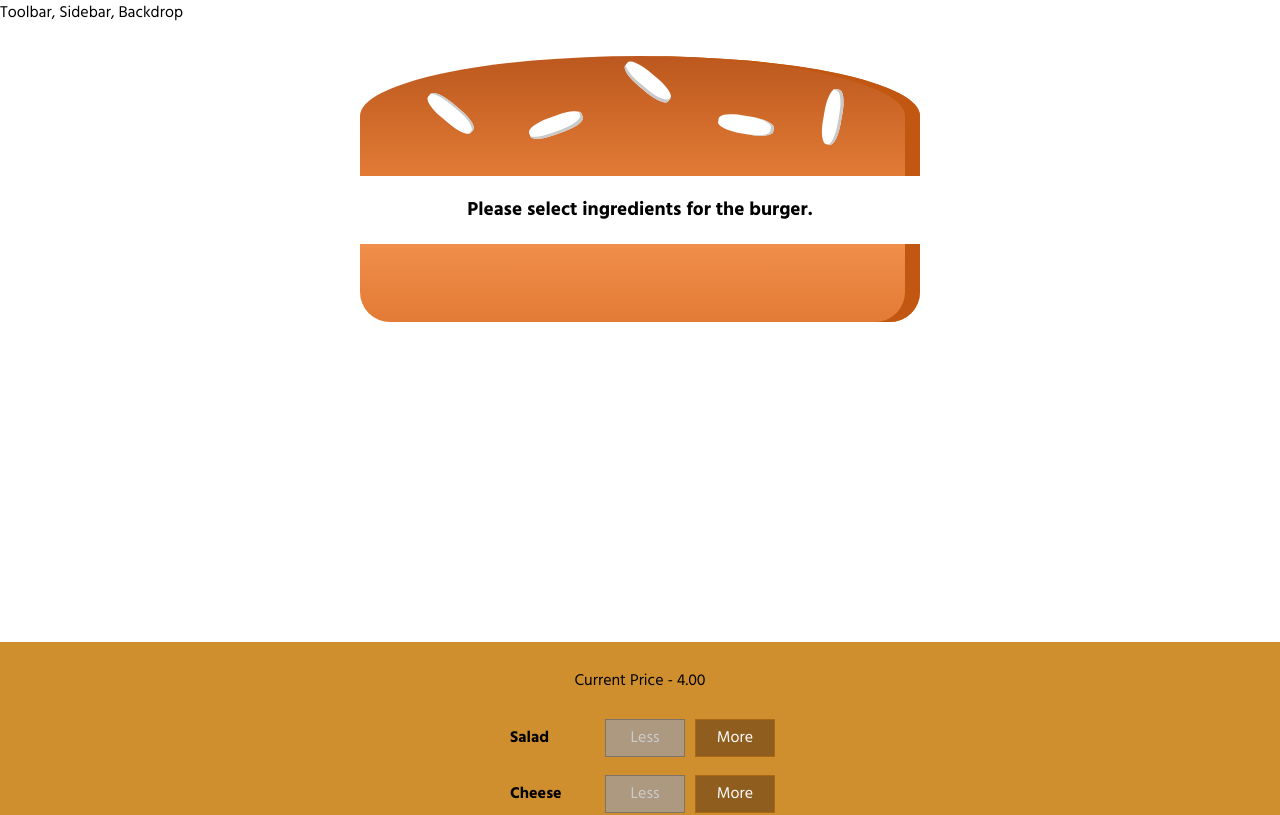
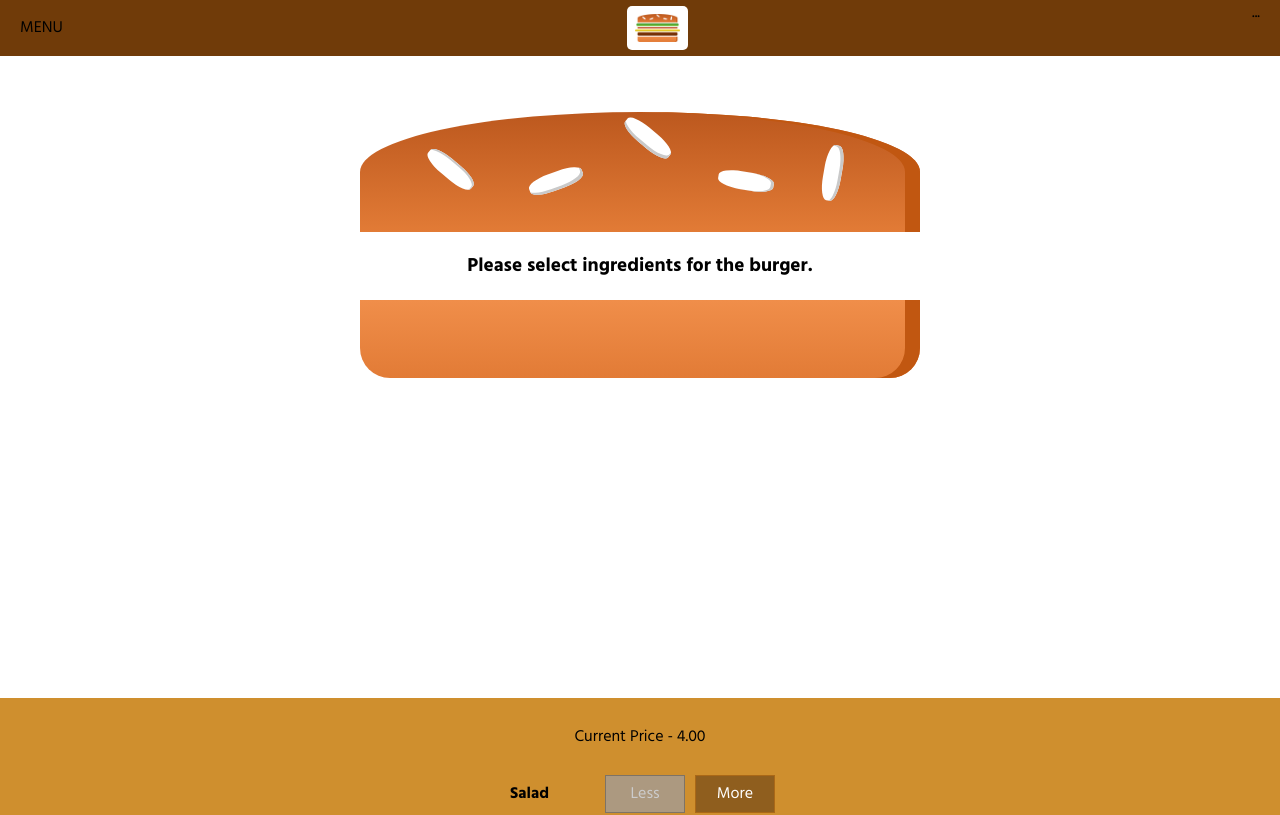
Before and after one commit to monishkumar7/burger-builder, a React app: page / in a window 1280 px wide. Shown: the top 815 px of the page. Built offline with nearby package versions, Linux system fonts and the light colour scheme.

Commit message:
add nav bar and logo

```diff
--- a/src/components/Layout/Layout.css
+++ b/src/components/Layout/Layout.css
@@ -1,3 +1,3 @@
 .Content {
-    margin-top: 16px;
+    margin-top: 72px;
 }
--- a/src/components/Layout/Layout.js
+++ b/src/components/Layout/Layout.js
@@ -2,10 +2,12 @@
 
 import Aux from '../../hoc/Aux';
 import classes from './Layout.css';
+import Toolbar from '../Navigation/Toolbar/Toolbar';
 
 const layout = (props) => (
     <Aux>
-        <div>Toolbar, Sidebar, Backdrop</div>
+        <Toolbar />
+        <div>Sidebar, Backdrop</div>
         <main className={classes.Content}>
             {props.children}
         </main>
--- /dev/null
+++ b/src/components/Logo/Logo.css
@@ -0,0 +1,11 @@
+.Logo {
+    background-color: #fff;
+    padding: 8px;
+    height: 80%;
+    box-sizing: border-box;
+    border-radius: 5px;
+}
+
+.Logo img {
+    height: 100%;
+}
--- /dev/null
+++ b/src/components/Logo/Logo.js
@@ -0,0 +1,12 @@
+import React from 'react';
+
+import burgerLogo from '../../assets/images/burger-logo.png';
+import classes from './Logo.css';
+
+const logo = (props) => (
+    <div className={classes.Logo}>
+        <img src={burgerLogo} alt="Burger Logo"/>
+    </div>
+);
+
+export default logo;
--- /dev/null
+++ b/src/components/Navigation/Toolbar/Toolbar.css
@@ -0,0 +1,18 @@
+.Toolbar {
+    height: 56px;
+    width: 100%;
+    position: fixed;
+    top: 0;
+    left: 0;
+    background-color: #703B09;
+    display: flex;
+    justify-content: space-between;
+    align-items: center;
+    padding: 0 20px;
+    box-sizing: border-box;
+    z-index: 90;
+}
+
+.Toolbar nav {
+    height: 100%;
+}
--- /dev/null
+++ b/src/components/Navigation/Toolbar/Toolbar.js
@@ -0,0 +1,16 @@
+import React from 'react';
+
+import Logo from '../../Logo/Logo';
+import classes from './Toolbar.css';
+
+const toolbar = (props) => (
+    <header className={classes.Toolbar}>
+        <div>MENU</div>
+        <Logo />
+        <nav>
+            ...
+        </nav>
+    </header>
+);
+
+export default toolbar;
```
Also changed, not shown: src/assets/images/burger-logo.png (added).
